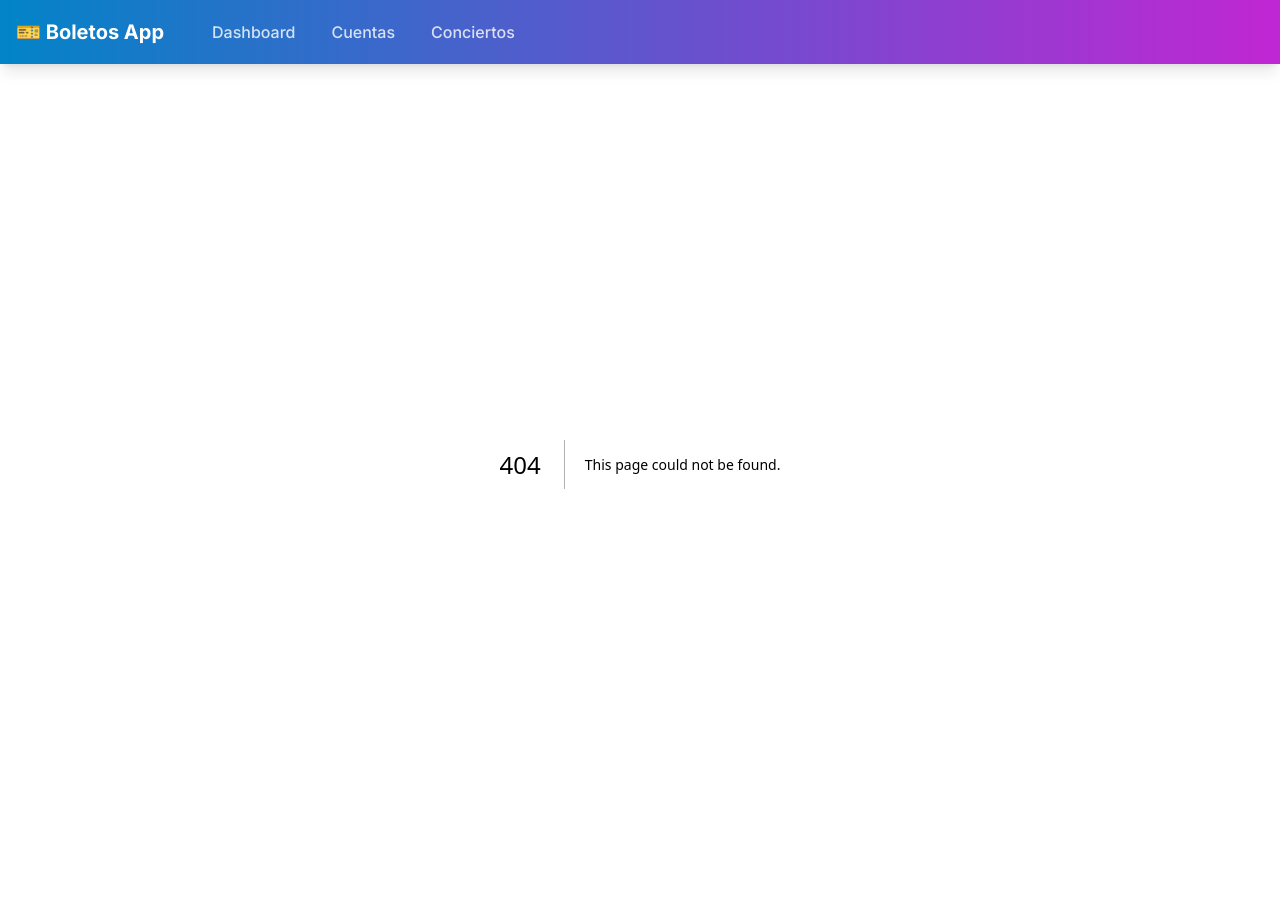
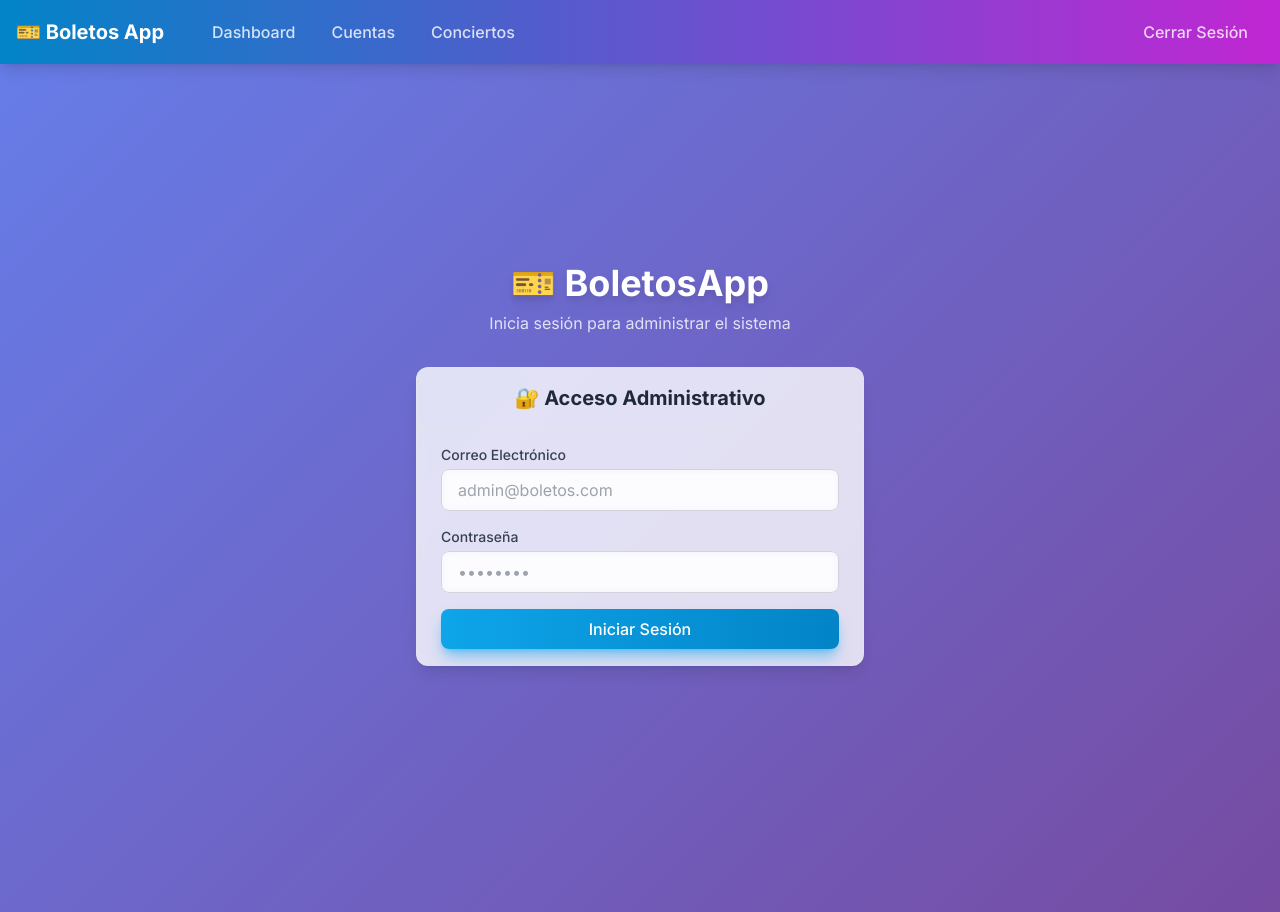
Before and after one commit to jesusluviandev/BoletosApp, a Next.js app: page /login in a window 1280 px wide. Before the commit this address had no page. Built offline with nearby package versions, Linux system fonts and the light colour scheme; no server answers.

Commit message:
Implement authentication system

```diff
--- a/app/actions.ts
+++ b/app/actions.ts
@@ -3,6 +3,71 @@
 import { prisma } from '@/lib/db';
 import { revalidatePath } from 'next/cache';
 import { TicketZone, TicketType, TicketStatus } from '@/types';
+import { signToken } from '@/lib/auth';
+import { cookies } from 'next/headers';
+import bcrypt from 'bcryptjs';
+import { redirect } from 'next/navigation';
+
+// --- Auth ---
+
+export async function login(formData: FormData) {
+  const email = formData.get('email') as string;
+  const password = formData.get('password') as string;
+
+  try {
+    let admin = await prisma.admin.findUnique({ where: { email } });
+
+    // Auto-seed: If no admin exists at all, or if this specific email is missing but matches default
+    // For safety, let's only auto-seed if the Admin table is COMPLETELY empty to avoid overwrites.
+    if (!admin) {
+        const count = await prisma.admin.count();
+        if (count === 0 && email === 'usuario@boletos.com' && password === 'BoletoApp2026?.') {
+            const hashedPassword = await bcrypt.hash(password, 10);
+            admin = await prisma.admin.create({
+                data: {
+                    email,
+                    password: hashedPassword
+                }
+            });
+            console.log("Admin auto-seeded.");
+        }
+    }
+
+    if (!admin) {
+      return { success: false, error: 'Credenciales inválidas' };
+    }
+
+    const passwordsMatch = await bcrypt.compare(password, admin.password);
+    if (!passwordsMatch) {
+      return { success: false, error: 'Credenciales inválidas' };
+    }
+
+    // CREATE SESSION
+    const token = await signToken({ id: admin.id, email: admin.email });
+
+    // Set Cookie
+    const cookieStore = await cookies();
+    cookieStore.set('session', token, {
+        httpOnly: true,
+        secure: process.env.NODE_ENV === 'production',
+        sameSite: 'lax',
+        maxAge: 60 * 60 * 24, // 1 day
+        path: '/',
+    });
+
+    return { success: true };
+
+  } catch (error) {
+    console.error('Login error:', error);
+    return { success: false, error: 'Ocurrió un error al iniciar sesión' };
+  }
+}
+
+export async function logout() {
+  const cookieStore = await cookies();
+  cookieStore.delete('session');
+  redirect('/login');
+}
 
 // --- Concerts ---
 
--- /dev/null
+++ b/app/login/page.tsx
@@ -0,0 +1,86 @@
+'use client';
+
+import { useState } from 'react';
+import { Input } from '@/components/ui/Input';
+import { Button } from '@/components/ui/Button';
+import { Card, CardBody, CardHeader } from '@/components/ui/Card';
+import { login } from '@/app/actions';
+import { useRouter } from 'next/navigation';
+import toast from 'react-hot-toast';
+
+export default function LoginPage() {
+  const [email, setEmail] = useState('');
+  const [password, setPassword] = useState('');
+  const [loading, setLoading] = useState(false);
+  const router = useRouter();
+
+  const handleSubmit = async (e: React.FormEvent) => {
+    e.preventDefault();
+    setLoading(true);
+
+    const formData = new FormData();
+    formData.append('email', email);
+    formData.append('password', password);
+
+    const result = await login(formData);
+
+    if (result.success) {
+      toast.success('✅ Sesión iniciada');
+      router.push('/');
+      router.refresh(); // Refresh to update middleware/session state in client
+    } else {
+      toast.error(result.error || 'Error al iniciar sesión');
+      setLoading(false);
+    }
+  };
+
+  return (
+    <div className="min-h-screen flex items-center justify-center p-4">
+      <div className="w-full max-w-md animate-scale-in">
+        <div className="text-center mb-8">
+          <h1 className="text-4xl font-bold text-white drop-shadow-lg mb-2">
+            🎫 BoletosApp
+          </h1>
+          <p className="text-white/80">
+            Inicia sesión para administrar el sistema
+          </p>
+        </div>
+
+        <Card>
+          <CardHeader>
+            <h2 className="text-xl font-bold text-gray-800 text-center">
+              🔐 Acceso Administrativo
+            </h2>
+          </CardHeader>
+          <CardBody>
+            <form onSubmit={handleSubmit} className="space-y-4">
+              <Input
+                label="Correo Electrónico"
+                type="email"
+                value={email}
+                onChange={(e) => setEmail(e.target.value)}
+                placeholder="admin@boletos.com"
+                required
+              />
+              <Input
+                label="Contraseña"
+                type="password"
+                value={password}
+                onChange={(e) => setPassword(e.target.value)}
+                placeholder="••••••••"
+                required
+              />
+              <Button
+                type="submit"
+                className="w-full"
+                disabled={loading}
+              >
+                {loading ? 'Entrando...' : 'Iniciar Sesión'}
+              </Button>
+            </form>
+          </CardBody>
+        </Card>
+      </div>
+    </div>
+  );
+}
--- a/components/Navigation.tsx
+++ b/components/Navigation.tsx
@@ -40,6 +40,19 @@ export function Navigation() {
               })}
             </div>
           </div>
+          <button
+            onClick={async () => {
+                await fetch('/api/auth/logout', { method: 'POST' }); // Or call server action via wrapper
+                // Since actions are direct, let's use a smallclient wrapper or just import
+                // But we cannot import server action in client component directly if unused properly?
+                // We fan import it.
+                const { logout } = await import('@/app/actions');
+                await logout();
+            }}
+            className="text-white/80 hover:text-white font-medium px-4 py-2 hover:bg-white/10 rounded-lg transition-all"
+          >
+            Cerrar Sesión
+          </button>
         </div>
       </div>
     </nav>
--- /dev/null
+++ b/lib/auth.ts
@@ -0,0 +1,29 @@
+import { SignJWT, jwtVerify } from 'jose';
+import { cookies } from 'next/headers';
+
+const SECRET_KEY = process.env.JWT_SECRET || 'boletos-app-secret-key-2026';
+const key = new TextEncoder().encode(SECRET_KEY);
+
+export async function signToken(payload: any) {
+  return await new SignJWT(payload)
+    .setProtectedHeader({ alg: 'HS256' })
+    .setIssuedAt()
+    .setExpirationTime('24h')
+    .sign(key);
+}
+
+export async function verifyToken(token: string) {
+  try {
+    const { payload } = await jwtVerify(token, key);
+    return payload;
+  } catch (error) {
+    return null;
+  }
+}
+
+export async function getSession() { // Utility for server components/actions
+  const cookieStore = await cookies();
+  const token = cookieStore.get('session')?.value;
+  if (!token) return null;
+  return await verifyToken(token);
+}
--- a/package.json
+++ b/package.json
@@ -10,7 +10,10 @@
   },
   "dependencies": {
     "@prisma/client": "^5.22.0",
+    "@types/bcryptjs": "^2.4.6",
     "autoprefixer": "^10.4.23",
+    "bcryptjs": "^3.0.3",
+    "jose": "^6.1.3",
     "next": "^15.1.3",
     "prisma": "^5.22.0",
     "react": "^19.0.0",
```
Also changed, not shown: middleware.ts (added, +45 -0 lines), 2 other files (tests, documents, lock files or other folders).
